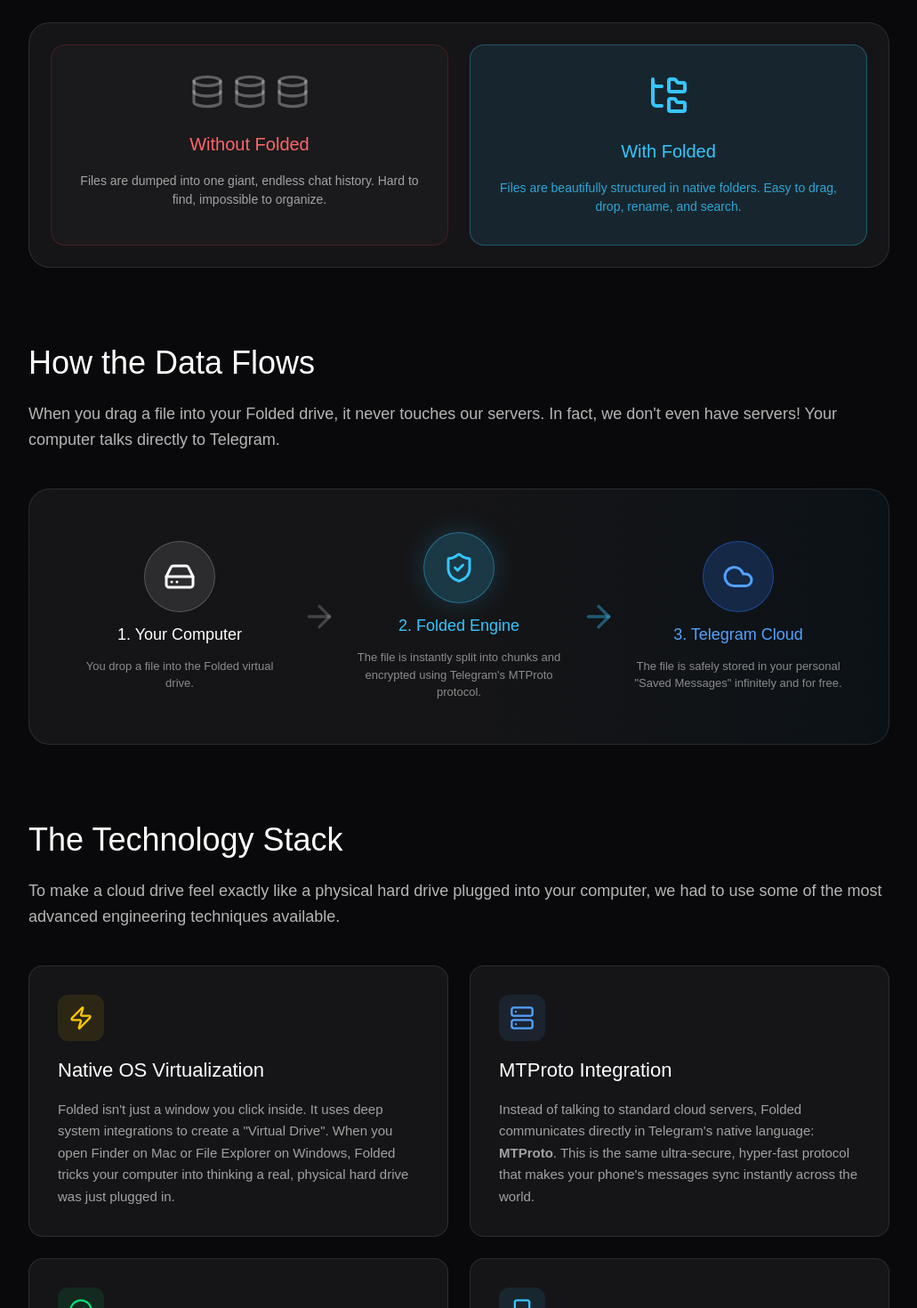
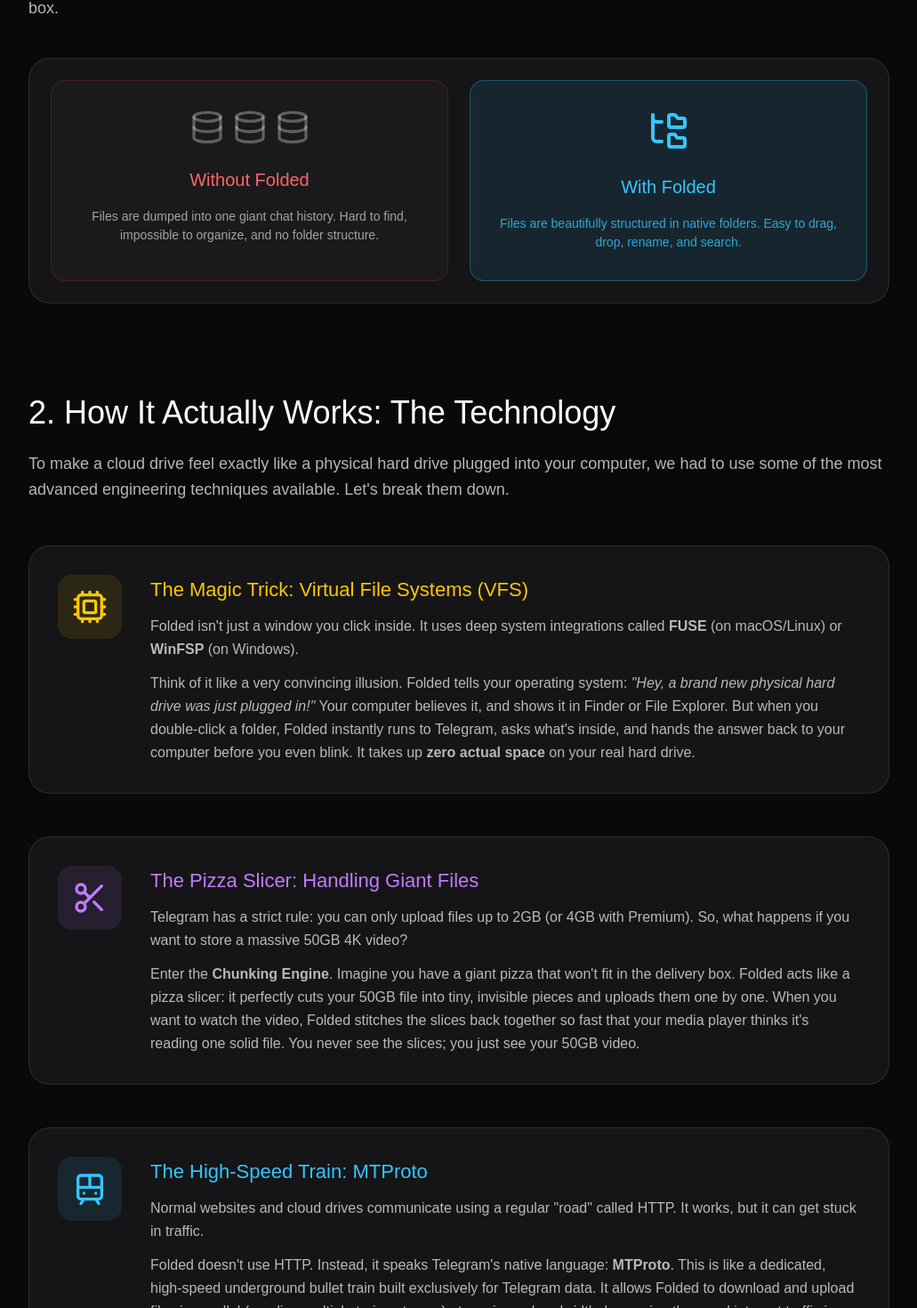
Before and after one commit to IvanWithSuccess/folded-app, a React (Vite) app: page /#/how-it-works in a window 1280 px wide. Shown: the part 1326-2796 px from the top of the page at 89% size, without its empty margins (124-1155 px from the left). Built offline with nearby package versions, Linux system fonts and the light colour scheme.

Commit message:
refactor: update build assets and modify HowItWorksPage.tsx

```diff
--- a/src/HowItWorksPage.tsx
+++ b/src/HowItWorksPage.tsx
@@ -1,5 +1,9 @@
 import React from 'react';
-import { HelpCircle, ArrowLeft, Database, Lock, Server, Smartphone, Zap, FolderTree, Cloud, HardDrive, ArrowRight, ShieldCheck, CheckCircle2 } from 'lucide-react';
+import {
+  HelpCircle, ArrowLeft, Database, Server, Smartphone, Zap,
+  FolderTree, Cloud, HardDrive, ArrowRight, ShieldCheck,
+  CheckCircle2, Box, Train, Key, Cpu, Scissors
+} from 'lucide-react';
 import { Link } from 'react-router';
 import { Frame1, Frame71 } from './imports/Frame28/index.tsx';
 
@@ -11,7 +15,7 @@
         <Frame1 />
       </div>
 
-      <main className="w-full max-w-[1000px] px-4 py-20 flex flex-col gap-20 flex-grow z-10 text-white">
+      <main className="w-full max-w-[1000px] px-4 py-20 flex flex-col gap-24 flex-grow z-10 text-white">
         <Link to="/" className="flex items-center gap-2 text-white/50 hover:text-white transition-colors w-fit">
           <ArrowLeft size={20} />
           <span>Back to Home</span>
@@ -28,28 +32,29 @@
             </h1>
           </div>
           <p className="text-[18px] md:text-[22px] text-white/60 leading-relaxed max-w-[800px]">
-            Have you ever wondered how we turned a messaging app into an infinite hard drive for your computer? Here is the full story, explained simply.
+            Have you ever wondered how we turned a messaging app into an infinite hard drive for your computer? Here is the full story, explained simply, step-by-step.
           </p>
         </div>
 
-        {/* Section 1: The Concept (Explain like I'm 5) */}
+        {/* Section 1: The Core Philosophy */}
         <section className="flex flex-col gap-10">
-          <div className="flex flex-col gap-4">
+          <div className="flex flex-col gap-6">
             <h2 className="font-['Montserrat:SemiBold',sans-serif] text-[28px] md:text-[36px] text-white">
-              The Big Idea
+              1. The Big Idea: Taming the Infinite Mess
             </h2>
-            <p className="text-white/70 leading-relaxed text-[16px] md:text-[18px]">
-              Imagine you have a magical, bottomless toy box (that's Telegram's <strong>"Saved Messages"</strong>). You can throw as many toys into it as you want, and it will never get full! It's completely free and exists in the cloud.
-            </p>
-            <p className="text-white/70 leading-relaxed text-[16px] md:text-[18px]">
-              But there is a catch: when you have a million toys in one big pile, finding your favorite toy car is really, really hard. It's just a giant, messy list.
-            </p>
-            <p className="text-white/70 leading-relaxed text-[16px] md:text-[18px]">
-              <strong>Folded is like a super-smart robot organizer.</strong> It connects to your magical toy box and instantly builds perfect shelves, drawers, and labels for everything. When you use Folded on your computer, it looks exactly like your normal folders (like Documents or Downloads), but underneath, the robot is secretly packing everything neatly into your infinite Telegram toy box.
-            </p>
+            <div className="flex flex-col gap-4 text-white/70 leading-relaxed text-[16px] md:text-[18px]">
+              <p>
+                Imagine you have a magical, bottomless toy box (that's Telegram's <strong>"Saved Messages"</strong>). You can throw as many toys into it as you want, and it will never get full. It's completely free and exists reliably in the cloud.
+              </p>
+              <p>
+                But there is a catch: when you have a million toys in one big pile, finding your favorite toy car is really, really hard. It's just a giant, messy, endless list of files.
+              </p>
+              <p>
+                <strong>Folded is like a super-smart robot organizer.</strong> It connects to your magical toy box and instantly builds perfect shelves, drawers, and labels for everything. When you use Folded on your computer, it looks exactly like your normal folders (like Documents or Downloads), but underneath, the robot is secretly packing everything neatly into your infinite Telegram toy box.
+              </p>
+            </div>
           </div>
 
-          {/* Visual: Messy vs Organized */}
           <div className="grid grid-cols-1 md:grid-cols-2 gap-6 bg-white/5 p-6 rounded-3xl border border-white/10">
             <div className="bg-[#1a1a1c] p-8 rounded-2xl flex flex-col items-center text-center gap-4 border border-red-500/20">
               <div className="flex gap-2 text-white/30 mb-2">
@@ -58,7 +63,7 @@
                 <Database size={40} />
               </div>
               <h3 className="font-['Montserrat:SemiBold',sans-serif] text-[20px] text-red-400">Without Folded</h3>
-              <p className="text-white/60 text-[14px]">Files are dumped into one giant, endless chat history. Hard to find, impossible to organize.</p>
+              <p className="text-white/60 text-[14px]">Files are dumped into one giant chat history. Hard to find, impossible to organize, and no folder structure.</p>
             </div>
 
             <div className="bg-[#35c6ff]/10 p-8 rounded-2xl flex flex-col items-center text-center gap-4 border border-[#35c6ff]/30">
@@ -69,109 +74,143 @@
           </div>
         </section>
 
-        {/* Section 2: How Data Flows (Visual UI) */}
+        {/* Section 2: Deep Dive into Concepts */}
+        <section className="flex flex-col gap-12">
+          <div className="flex flex-col gap-4">
+            <h2 className="font-['Montserrat:SemiBold',sans-serif] text-[28px] md:text-[36px] text-white">
+              2. How It Actually Works: The Technology
+            </h2>
+            <p className="text-white/70 leading-relaxed text-[16px] md:text-[18px]">
+              To make a cloud drive feel exactly like a physical hard drive plugged into your computer, we had to use some of the most advanced engineering techniques available. Let's break them down.
+            </p>
+          </div>
+
+          {/* Concept 1: Virtual File Systems */}
+          <div className="flex flex-col md:flex-row gap-8 items-start bg-white/5 p-8 rounded-3xl border border-white/10">
+            <div className="bg-yellow-400/10 p-4 rounded-2xl shrink-0">
+              <Cpu size={40} className="text-yellow-400" />
+            </div>
+            <div className="flex flex-col gap-3">
+              <h3 className="font-['Montserrat:SemiBold',sans-serif] text-[22px] text-yellow-400">The Magic Trick: Virtual File Systems (VFS)</h3>
+              <p className="text-white/70 leading-relaxed">
+                Folded isn't just a window you click inside. It uses deep system integrations called <strong>FUSE</strong> (on macOS/Linux) or <strong>WinFSP</strong> (on Windows).
+              </p>
+              <p className="text-white/70 leading-relaxed">
+                Think of it like a very convincing illusion. Folded tells your operating system: <em>"Hey, a brand new physical hard drive was just plugged in!"</em> Your computer believes it, and shows it in Finder or File Explorer. But when you double-click a folder, Folded instantly runs to Telegram, asks what's inside, and hands the answer back to your computer before you even blink. It takes up <strong>zero actual space</strong> on your real hard drive.
+              </p>
+            </div>
+          </div>
+
+          {/* Concept 2: File Chunking */}
+          <div className="flex flex-col md:flex-row gap-8 items-start bg-white/5 p-8 rounded-3xl border border-white/10">
+            <div className="bg-purple-400/10 p-4 rounded-2xl shrink-0">
+              <Scissors size={40} className="text-purple-400" />
+            </div>
+            <div className="flex flex-col gap-3">
+              <h3 className="font-['Montserrat:SemiBold',sans-serif] text-[22px] text-purple-400">The Pizza Slicer: Handling Giant Files</h3>
+              <p className="text-white/70 leading-relaxed">
+                Telegram has a strict rule: you can only upload files up to 2GB (or 4GB with Premium). So, what happens if you want to store a massive 50GB 4K video?
+              </p>
+              <p className="text-white/70 leading-relaxed">
+                Enter the <strong>Chunking Engine</strong>. Imagine you have a giant pizza that won't fit in the delivery box. Folded acts like a pizza slicer: it perfectly cuts your 50GB file into tiny, invisible pieces and uploads them one by one. When you want to watch the video, Folded stitches the slices back together so fast that your media player thinks it's reading one solid file. You never see the slices; you just see your 50GB video.
+              </p>
+            </div>
+          </div>
+
+          {/* Concept 3: MTProto Protocol */}
+          <div className="flex flex-col md:flex-row gap-8 items-start bg-white/5 p-8 rounded-3xl border border-white/10">
+            <div className="bg-[#35c6ff]/10 p-4 rounded-2xl shrink-0">
+              <Train size={40} className="text-[#35c6ff]" />
+            </div>
+            <div className="flex flex-col gap-3">
+              <h3 className="font-['Montserrat:SemiBold',sans-serif] text-[22px] text-[#35c6ff]">The High-Speed Train: MTProto</h3>
+              <p className="text-white/70 leading-relaxed">
+                Normal websites and cloud drives communicate using a regular "road" called HTTP. It works, but it can get stuck in traffic.
+              </p>
+              <p className="text-white/70 leading-relaxed">
+                Folded doesn't use HTTP. Instead, it speaks Telegram's native language: <strong>MTProto</strong>. This is like a dedicated, high-speed underground bullet train built exclusively for Telegram data. It allows Folded to download and upload files in parallel (sending multiple trains at once) at maximum bandwidth, bypassing the usual internet traffic jams.
+              </p>
+            </div>
+          </div>
+
+          {/* Concept 4: Client-Side Security */}
+          <div className="flex flex-col md:flex-row gap-8 items-start bg-white/5 p-8 rounded-3xl border border-white/10">
+            <div className="bg-green-400/10 p-4 rounded-2xl shrink-0">
+              <Key size={40} className="text-green-400" />
+            </div>
+            <div className="flex flex-col gap-3">
+              <h3 className="font-['Montserrat:SemiBold',sans-serif] text-[22px] text-green-400">Zero-Knowledge Security</h3>
+              <p className="text-white/70 leading-relaxed">
+                "Wait, is it safe to store my personal files in a chat app?" Absolutely.
+              </p>
+              <p className="text-white/70 leading-relaxed">
+                Before a file ever leaves your computer, Folded locks it in a secure safe (encryption). The key to that safe never leaves your device. Even if someone were to hack Telegram's servers and look at your "Saved Messages", all they would see is useless, scrambled gibberish. We (the creators of Folded) have exactly zero access to your files. We don't have servers. It's just your computer talking securely to Telegram.
+              </p>
+            </div>
+          </div>
+        </section>
+
+        {/* Section 3: The Data Flow Diagram */}
         <section className="flex flex-col gap-10">
           <div className="flex flex-col gap-4">
             <h2 className="font-['Montserrat:SemiBold',sans-serif] text-[28px] md:text-[36px] text-white">
-              How the Data Flows
+              3. The Full Journey of a File
             </h2>
             <p className="text-white/70 leading-relaxed text-[16px] md:text-[18px]">
-              When you drag a file into your Folded drive, it never touches our servers. In fact, we don't even have servers! Your computer talks directly to Telegram.
+              Here is exactly what happens in the milliseconds after you drag and drop a file into your Folded drive.
             </p>
           </div>
 
-          {/* Visual: Data Flow Chart using Flexbox */}
           <div className="flex flex-col lg:flex-row items-center justify-between gap-4 bg-gradient-to-r from-white/5 via-white/5 to-[#35c6ff]/5 p-8 md:p-12 rounded-3xl border border-white/10">
 
             {/* Step 1: User PC */}
-            <div className="flex flex-col items-center text-center gap-3 w-full lg:w-[250px]">
-              <div className="w-20 h-20 bg-white/10 rounded-full flex items-center justify-center border border-white/20">
-                <HardDrive size={36} className="text-white" />
+            <div className="flex flex-col items-center text-center gap-3 w-full lg:w-[200px]">
+              <div className="w-16 h-16 bg-white/10 rounded-full flex items-center justify-center border border-white/20">
+                <HardDrive size={28} className="text-white" />
               </div>
-              <h3 className="font-['Montserrat:SemiBold',sans-serif] text-[18px]">1. Your Computer</h3>
-              <p className="text-white/50 text-[13px]">You drop a file into the Folded virtual drive.</p>
+              <h3 className="font-['Montserrat:SemiBold',sans-serif] text-[16px]">1. The Drop</h3>
+              <p className="text-white/50 text-[12px]">You drag a file into the virtual drive. Your OS thinks it's a real disk.</p>
             </div>
 
             <div className="rotate-90 lg:rotate-0 text-white/20">
-              <ArrowRight size={40} />
+              <ArrowRight size={24} />
             </div>
 
-            {/* Step 2: Folded App */}
-            <div className="flex flex-col items-center text-center gap-3 w-full lg:w-[250px]">
-              <div className="w-20 h-20 bg-[#35c6ff]/20 rounded-full flex items-center justify-center border border-[#35c6ff]/40 shadow-[0_0_30px_rgba(53,198,255,0.2)]">
-                <ShieldCheck size={36} className="text-[#35c6ff]" />
+            {/* Step 2: Slice & Lock */}
+            <div className="flex flex-col items-center text-center gap-3 w-full lg:w-[200px]">
+              <div className="w-16 h-16 bg-purple-500/20 rounded-full flex items-center justify-center border border-purple-500/40">
+                <Box size={28} className="text-purple-400" />
               </div>
-              <h3 className="font-['Montserrat:SemiBold',sans-serif] text-[18px] text-[#35c6ff]">2. Folded Engine</h3>
-              <p className="text-white/50 text-[13px]">The file is instantly split into chunks and encrypted using Telegram's MTProto protocol.</p>
+              <h3 className="font-['Montserrat:SemiBold',sans-serif] text-[16px] text-purple-400">2. Slice & Lock</h3>
+              <p className="text-white/50 text-[12px]">Folded encrypts the file and slices it into perfect 2GB or 4GB chunks.</p>
+            </div>
+
+            <div className="rotate-90 lg:rotate-0 text-white/20">
+              <ArrowRight size={24} />
+            </div>
+
+            {/* Step 3: Fast Track */}
+            <div className="flex flex-col items-center text-center gap-3 w-full lg:w-[200px]">
+              <div className="w-16 h-16 bg-[#35c6ff]/20 rounded-full flex items-center justify-center border border-[#35c6ff]/40 shadow-[0_0_20px_rgba(53,198,255,0.2)]">
+                <Zap size={28} className="text-[#35c6ff]" />
+              </div>
+              <h3 className="font-['Montserrat:SemiBold',sans-serif] text-[16px] text-[#35c6ff]">3. Fast Track</h3>
+              <p className="text-white/50 text-[12px]">Chunks are shot through the MTProto bullet train at maximum network speed.</p>
             </div>
 
             <div className="rotate-90 lg:rotate-0 text-[#35c6ff]/40">
-              <ArrowRight size={40} />
+              <ArrowRight size={24} />
             </div>
 
-            {/* Step 3: Telegram Cloud */}
-            <div className="flex flex-col items-center text-center gap-3 w-full lg:w-[250px]">
-              <div className="w-20 h-20 bg-blue-500/20 rounded-full flex items-center justify-center border border-blue-500/40">
-                <Cloud size={36} className="text-blue-400" />
+            {/* Step 4: Telegram Cloud */}
+            <div className="flex flex-col items-center text-center gap-3 w-full lg:w-[200px]">
+              <div className="w-16 h-16 bg-blue-500/20 rounded-full flex items-center justify-center border border-blue-500/40">
+                <Cloud size={28} className="text-blue-400" />
               </div>
-              <h3 className="font-['Montserrat:SemiBold',sans-serif] text-[18px] text-blue-400">3. Telegram Cloud</h3>
-              <p className="text-white/50 text-[13px]">The file is safely stored in your personal "Saved Messages" infinitely and for free.</p>
+              <h3 className="font-['Montserrat:SemiBold',sans-serif] text-[16px] text-blue-400">4. Cloud Storage</h3>
+              <p className="text-white/50 text-[12px]">The pieces land safely in Telegram's massive, free, distributed servers.</p>
             </div>
 
-          </div>
-        </section>
-
-        {/* Section 3: The Technology Stack */}
-        <section className="flex flex-col gap-10">
-          <div className="flex flex-col gap-4">
-            <h2 className="font-['Montserrat:SemiBold',sans-serif] text-[28px] md:text-[36px] text-white">
-              The Technology Stack
-            </h2>
-            <p className="text-white/70 leading-relaxed text-[16px] md:text-[18px]">
-              To make a cloud drive feel exactly like a physical hard drive plugged into your computer, we had to use some of the most advanced engineering techniques available.
-            </p>
-          </div>
-
-          <div className="grid grid-cols-1 md:grid-cols-2 gap-6">
-            <div className="bg-white/5 border border-white/10 rounded-2xl p-8 flex flex-col gap-4 hover:border-white/20 transition-all">
-              <div className="bg-yellow-400/10 w-fit p-3 rounded-xl">
-                <Zap size={28} className="text-yellow-400" />
-              </div>
-              <h3 className="font-['Montserrat:SemiBold',sans-serif] text-[22px]">Native OS Virtualization</h3>
-              <p className="text-white/60 text-[15px] leading-relaxed">
-                Folded isn't just a window you click inside. It uses deep system integrations to create a "Virtual Drive". When you open Finder on Mac or File Explorer on Windows, Folded tricks your computer into thinking a real, physical hard drive was just plugged in.
-              </p>
-            </div>
-
-            <div className="bg-white/5 border border-white/10 rounded-2xl p-8 flex flex-col gap-4 hover:border-white/20 transition-all">
-              <div className="bg-blue-400/10 w-fit p-3 rounded-xl">
-                <Server size={28} className="text-blue-400" />
-              </div>
-              <h3 className="font-['Montserrat:SemiBold',sans-serif] text-[22px]">MTProto Integration</h3>
-              <p className="text-white/60 text-[15px] leading-relaxed">
-                Instead of talking to standard cloud servers, Folded communicates directly in Telegram's native language: <strong>MTProto</strong>. This is the same ultra-secure, hyper-fast protocol that makes your phone's messages sync instantly across the world.
-              </p>
-            </div>
-
-            <div className="bg-white/5 border border-white/10 rounded-2xl p-8 flex flex-col gap-4 hover:border-white/20 transition-all">
-              <div className="bg-green-400/10 w-fit p-3 rounded-xl">
-                <CheckCircle2 size={28} className="text-green-400" />
-              </div>
-              <h3 className="font-['Montserrat:SemiBold',sans-serif] text-[22px]">Zero-Knowledge Architecture</h3>
-              <p className="text-white/60 text-[15px] leading-relaxed">
-                We have exactly zero access to your files. Folded is just a "translator" that runs on your personal computer. It translates your file-clicks into Telegram messages, meaning nobody (not even us) stands between you and your data.
-              </p>
-            </div>
-
-            <div className="bg-white/5 border border-white/10 rounded-2xl p-8 flex flex-col gap-4 hover:border-white/20 transition-all">
-              <div className="bg-[#35c6ff]/10 w-fit p-3 rounded-xl">
-                <Smartphone size={28} className="text-[#35c6ff]" />
-              </div>
-              <h3 className="font-['Montserrat:SemiBold',sans-serif] text-[22px]">Seamless Multi-Account</h3>
-              <p className="text-white/60 text-[15px] leading-relaxed">
-                The engine can handle multiple Telegram accounts at exactly the same time. If one account gives you unlimited space, connecting two gives you... well, double unlimited. You can drag files between different accounts instantly.
-              </p>
-            </div>
           </div>
         </section>
 
@@ -190,23 +229,23 @@
               <CheckCircle2 className="text-[#35c6ff] shrink-0 mt-1" size={24} />
               <div>
                 <h4 className="font-['Montserrat:SemiBold',sans-serif] text-[18px]">Never Pay for Cloud Storage Again</h4>
-                <p className="text-white/60 leading-relaxed">Traditional clouds charge you monthly for 100GB or 1TB. Telegram provides unlimited storage for free. Folded unlocks this potential so you can back up your entire computer without subscriptions.</p>
+                <p className="text-white/60 leading-relaxed mt-1">Traditional clouds like Google Drive or Dropbox charge you monthly fees for just 100GB or 1TB of space. Telegram provides unlimited storage for free. Folded unlocks this raw potential so you can back up your entire computer without ever paying a subscription.</p>
               </div>
             </div>
 
             <div className="flex items-start gap-4">
               <CheckCircle2 className="text-[#35c6ff] shrink-0 mt-1" size={24} />
               <div>
-                <h4 className="font-['Montserrat:SemiBold',sans-serif] text-[18px]">No Upload Limits</h4>
-                <p className="text-white/60 leading-relaxed">Want to store a 50GB folder of home videos? Go ahead. By leveraging Telegram Premium accounts, you can upload massive 4GB individual files endlessly.</p>
+                <h4 className="font-['Montserrat:SemiBold',sans-serif] text-[18px]">Multi-Account Superpowers</h4>
+                <p className="text-white/60 leading-relaxed mt-1">Because Folded is so smart, you can connect multiple Telegram accounts at exactly the same time. You can drag a file from your work account directly into your personal account in the blink of an eye.</p>
               </div>
             </div>
 
             <div className="flex items-start gap-4">
               <CheckCircle2 className="text-[#35c6ff] shrink-0 mt-1" size={24} />
               <div>
-                <h4 className="font-['Montserrat:SemiBold',sans-serif] text-[18px]">It Just Works</h4>
-                <p className="text-white/60 leading-relaxed">You don't need to learn a new interface. If you know how to copy and paste a file on your computer, you already know how to use Folded.</p>
+                <h4 className="font-['Montserrat:SemiBold',sans-serif] text-[18px]">It Just Works (Zero Learning Curve)</h4>
+                <p className="text-white/60 leading-relaxed mt-1">You don't need to learn a new, clunky web interface. If you know how to copy and paste a file on your computer, you already know how to use Folded. It runs natively, quietly, and perfectly right inside your OS.</p>
               </div>
             </div>
           </div>
```
Also changed, not shown: 5 other files (tests, documents, lock files or other folders).
